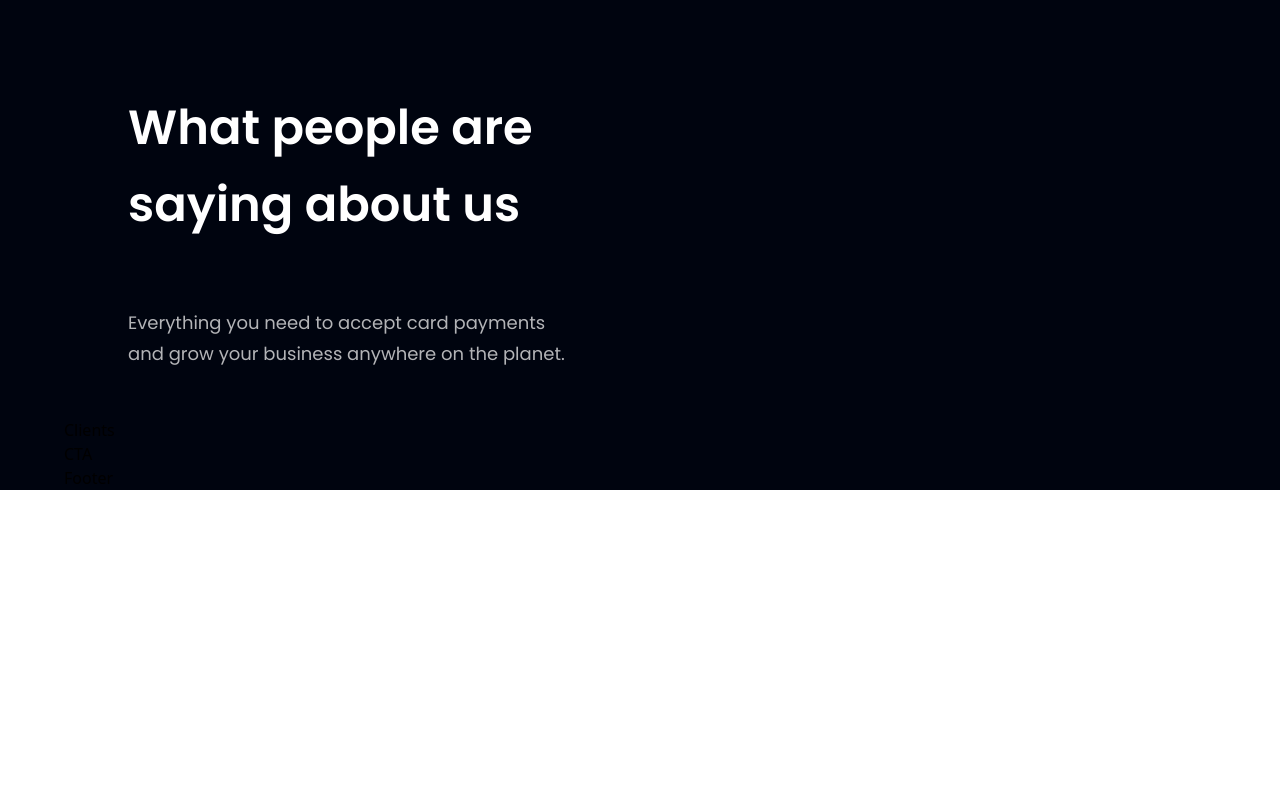
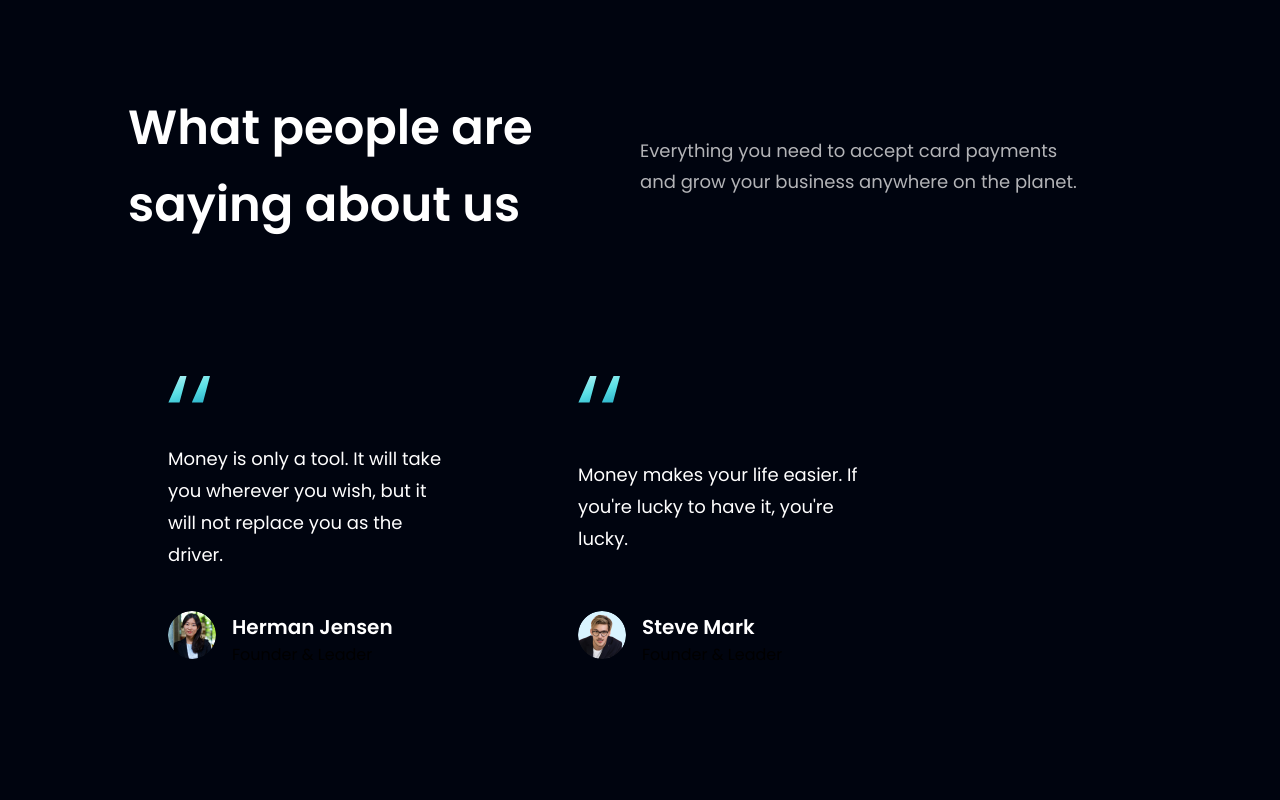
Before and after one commit to SaqifHaque/Bank-React-Responsive, a React (Vite) app: page / in a window 1280 px wide. Shown: the part 3140-3940 px from the top of the page. Before the commit the page ends 3630 px from the top, so only its background shows below. Built offline with nearby package versions, Linux system fonts and the light colour scheme.

Commit message:
Working on FeedbackCard

```diff
--- a/src/components/FeedbackCard.jsx
+++ b/src/components/FeedbackCard.jsx
@@ -1,8 +1,21 @@
-import React from 'react'
+import React from 'react';
+import { quotes } from '../assets';
 
-const FeedbackCard = () => {
+const FeedbackCard = ({content, name, title, img}) => {
   return (
-    <div>FeedbackCard</div>
+    <div className="flex justify-between flex-col
+     px-10 py-12 rounded-[20px] max-w-[370px]
+     md:mr-10 sm:mr-5 mr-0 my-5 feeback-card">
+      <img src={quotes} alt="double_quotes" className="w-[42px] h-[27px] object-contain"/>
+      <p className="font-poppins font-normal text-[18px] leading-[32px] text-white my-10">{content}</p>
+      <div className="flex flex-row">
+        <img src={img} alt={name} className="w-[48px] h-[48px] rounded-full"/>
+        <div className="flex flex-col ml-4">
+          <h4 className="font-poppins font-semibold text-[20px] leading-[32px] text-white">{name}</h4>
+          <p className="font-poppins font-normal text-[16px] leading-[24px] text-dimwhite">{title}</p>
+        </div>
+      </div>
+    </div>
   )
 }
 
--- a/src/components/Testimonials.jsx
+++ b/src/components/Testimonials.jsx
@@ -11,12 +11,17 @@
       <div className="w-full flex justify-between items-center md:flex-row flex-col sm:mb-16 mb-6 relative z-[1]">
         <h1 className={styles.heading2}>What people are <br className="sm:block  hiddren"/>
         saying about us</h1>
+        <div className="w-full md:mt-0 mt-6">
+          <p className={`${styles.paragraph} text-left max-w-[450px]`}>
+            Everything you need to accept card payments and grow your business
+            anywhere on the planet.
+          </p>
+        </div>
       </div>
-      <div className="w-full md:mt-0 mt-6">
-        <p className={`${styles.paragraph} text-left max-w-[450px]`}>
-          Everything you need to accept card payments and grow your business
-          anywhere on the planet.
-        </p>
+      <div className="flex flex-wrap sm:justify-start justify-center w-full feedback-container relative z-[1]">
+        {feedback.map((card) => (
+          <FeedbackCard key={card.id} {...card}/>
+        ))}
       </div>
     </section>
   )
```
